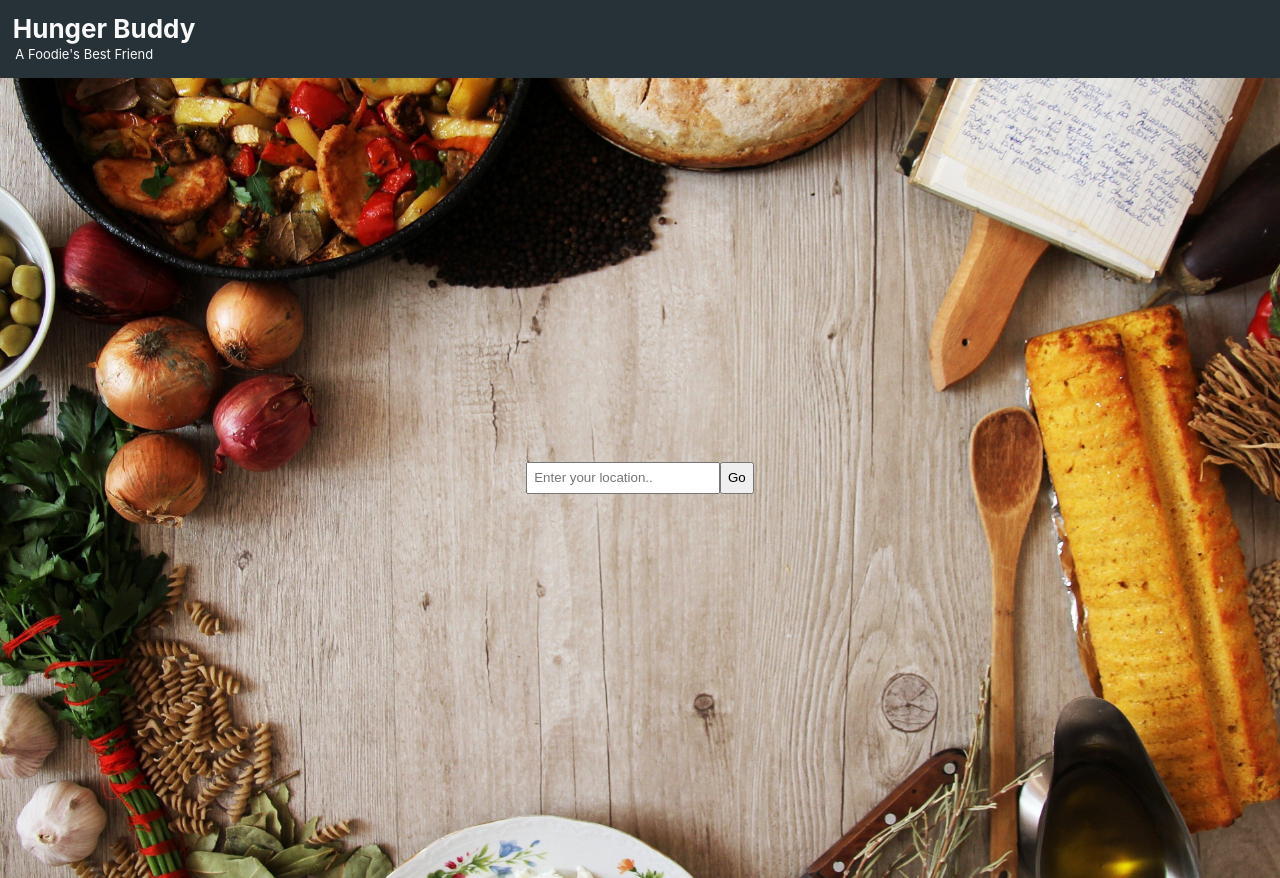
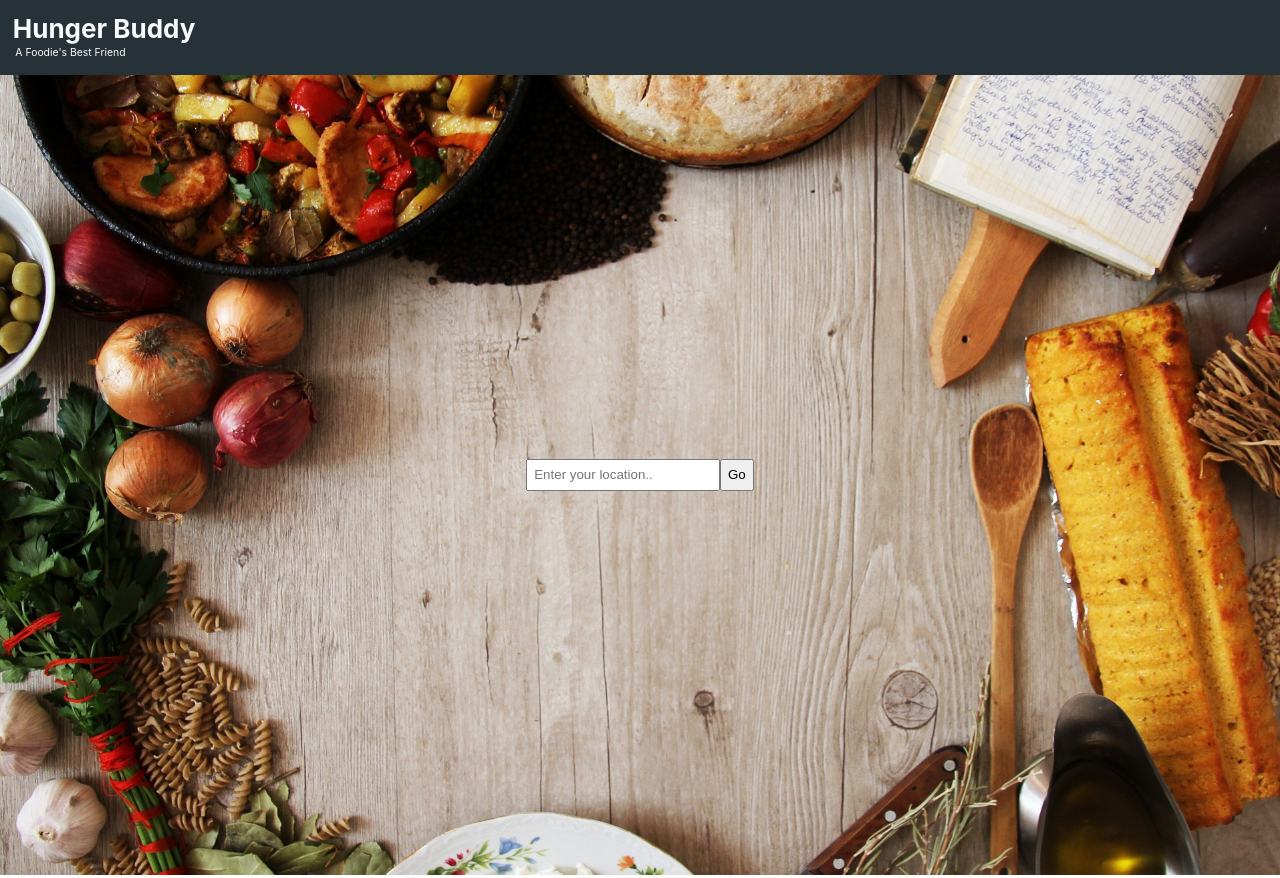
Before and after one commit to banurekhaMohan279/Hunger-Buddy, a React (Create React App) app: page /Location in a window 1280 px wide. Shown: the top 878 px of the page. Built offline with nearby package versions, Linux system fonts and the light colour scheme.

Commit message:
Update App.css

```diff
--- a/src/App.css
+++ b/src/App.css
@@ -49,7 +49,7 @@
 }
 
 .AppHeader span {
-  font-size: 0.5em;
+  font-size: 0.4em;
   font-weight: normal;
   display: block;
   padding: 0.2%;
```
